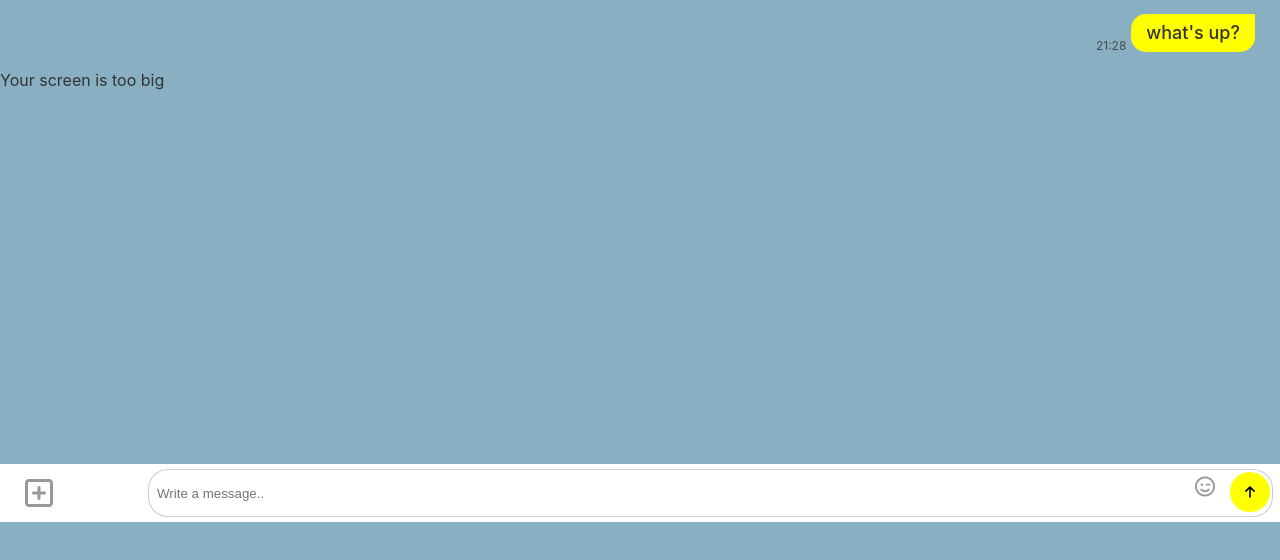
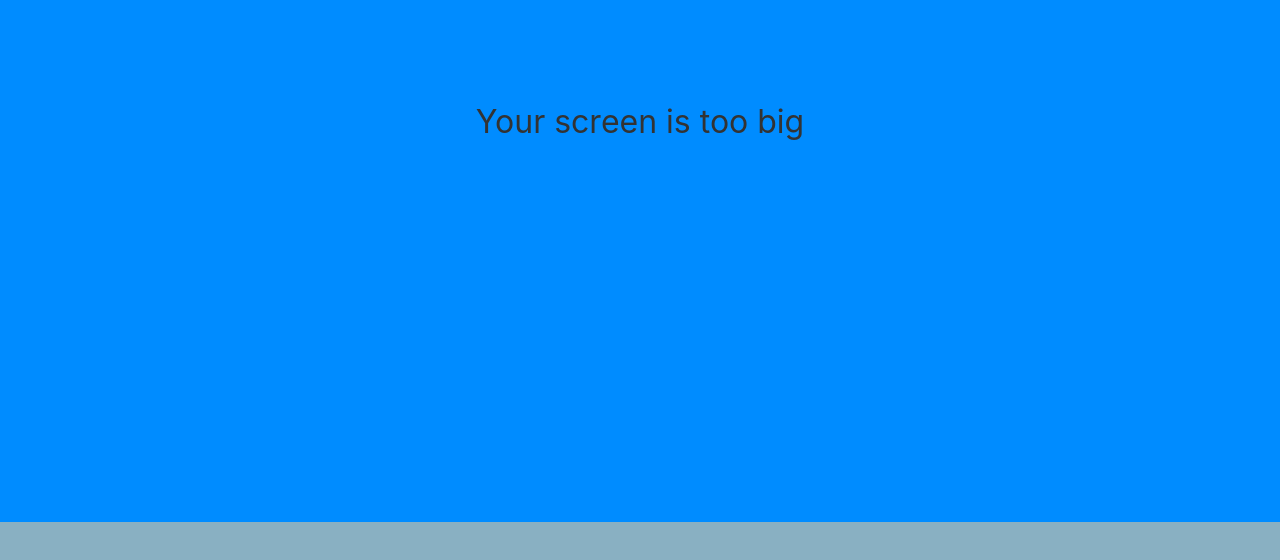
Before and after one commit to kakao-5km/kokoa-clone, a plain HTML site: page chat.html in a window 1280 px wide. Shown: the part 278-838 px from the top of the page. Drawn offline with Linux system fonts and the light colour scheme.

Commit message:
Update styles.css

```diff
--- a/css/styles.css
+++ b/css/styles.css
@@ -7,6 +7,8 @@
 @import "components/user-component.css";
 @import "components/find-icons.css";
 @import "components/alt-screen-header.css";
+@import "components/no-mobile.css";
+
 /*screens*/
 @import "screens/login.css";
 @import "screens/friends.css";
@@ -15,7 +17,7 @@
 @import "screens/more.css";
 @import "screens/settings.css";
 @import "screens/chat.css";
-
+@import "screens/key.css";
 body {
   color: rgb(51, 51, 51);
   font-family: -apple-system, BlinkMacSystemFont, "Segoe UI", Roboto, Oxygen,
```
